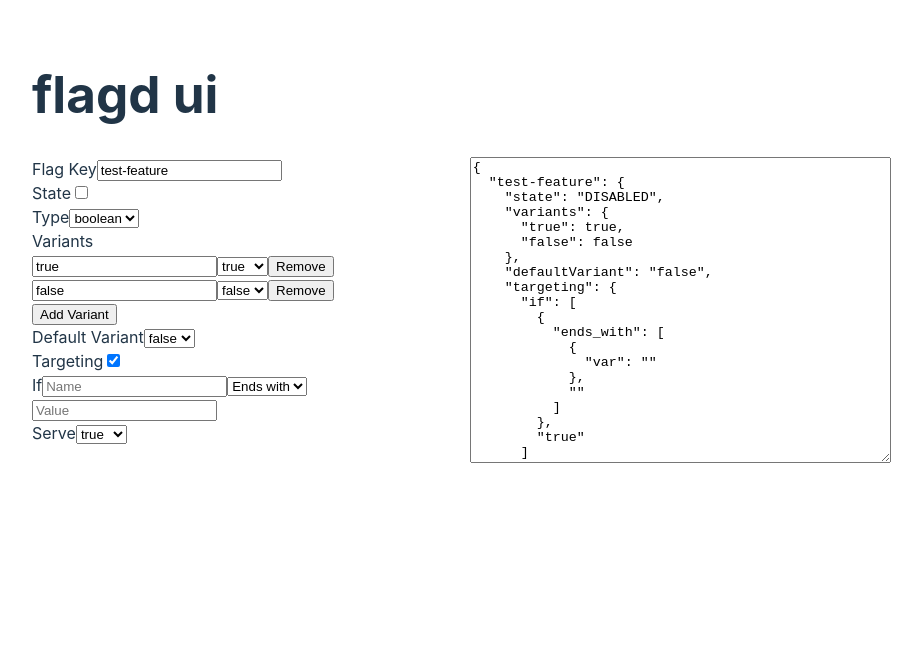
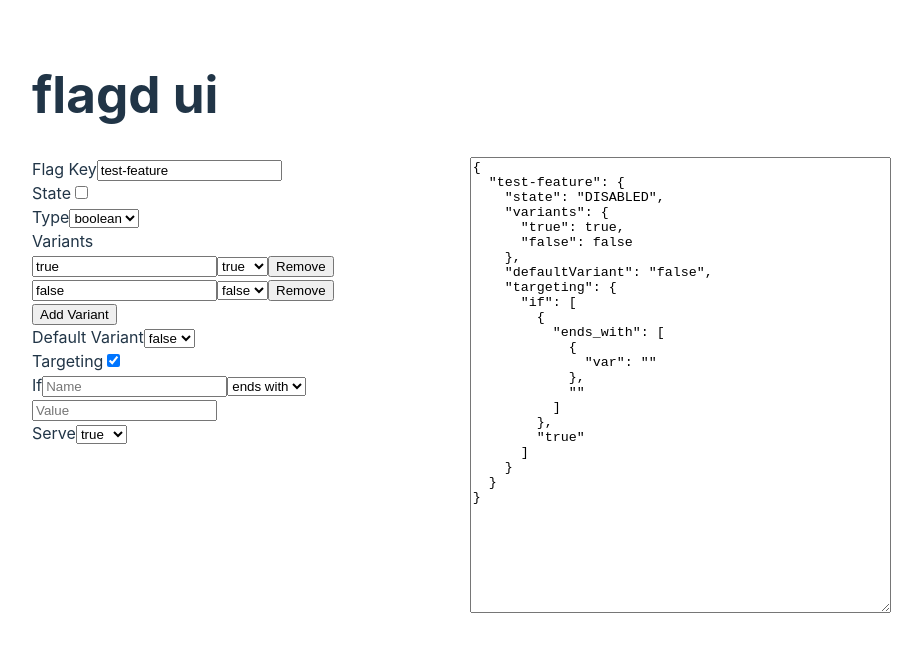
Before and after one commit to yangzhaox/flagd-ui, a React (Vite) app: page / in a window 1280 px wide. Both pictures are taken after a click on the checkbox "Targeting". Shown: the top 652 px of the page, without its empty margins (0-922 px from the left). Built offline with nearby package versions, Linux system fonts and the light colour scheme.

Commit message:
operator starts lower case

```diff
--- a/src/App.jsx
+++ b/src/App.jsx
@@ -167,7 +167,8 @@ function App() {
                 <select id="operator"
                   value={condition.operator}
                   onChange={(e) => setCondition({ ...condition, operator: e.target.value })}>
-                  <option value="ends_with">Ends with</option>
+                  <option value="ends_with">ends with</option>
+                  <option value="in">in</option>
                 </select>
                 <input id="conditionValue" placeholder="Value"
                   value={condition.value}
@@ -187,7 +188,7 @@ function App() {
           </div>
         </div>
         <div>
-          <textarea id="json" readOnly value={generateJSON()} rows={20} cols={50} />
+          <textarea id="json" readOnly value={generateJSON()} rows={30} cols={50} />
         </div>
       </div>
     </>
```
